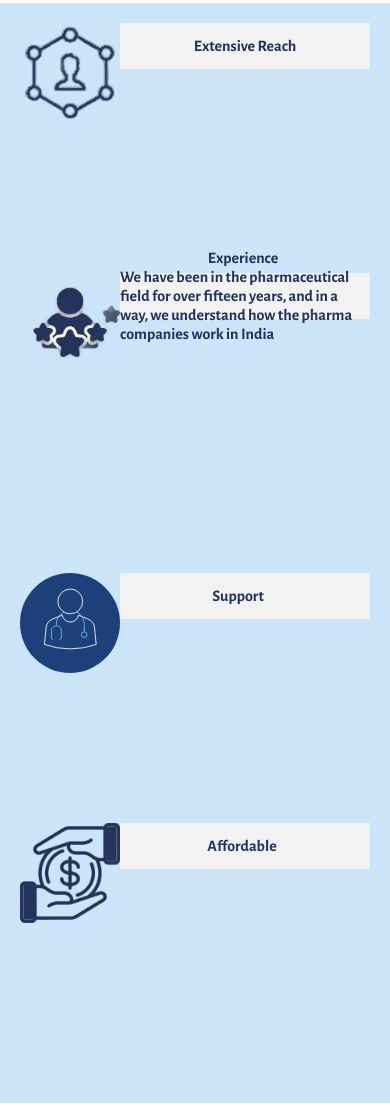
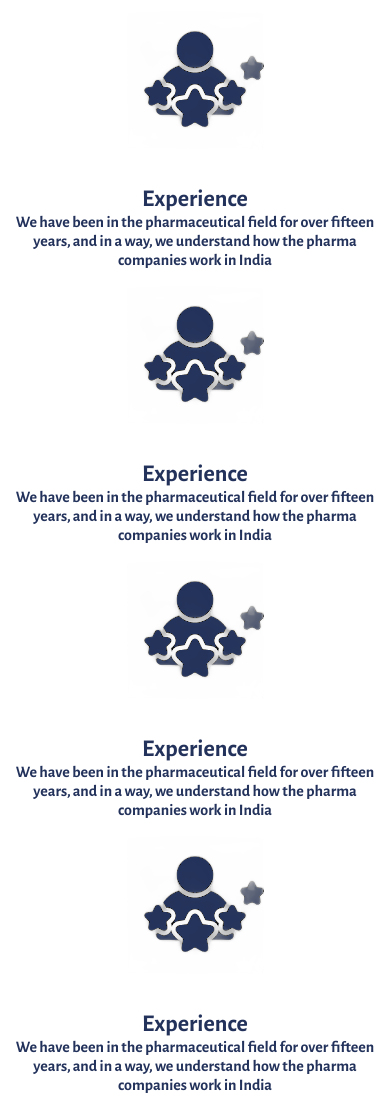
Before and after one commit to ManavYagnik/meet-stactic-website, a plain HTML site: page html/index.html in a window 390 px wide. Shown: the part 987-2093 px from the top of the page. Drawn offline with Linux system fonts and the light colour scheme.

Commit message:
some changes

```diff
--- a/html/css/bg-corousel.css
+++ b/html/css/bg-corousel.css
@@ -188,7 +188,7 @@
 
     }
     .cb-slideshow li div {
-        top: 100px;
+        top: 150px;
     }
     .hero{
         height: 60vh;
--- a/html/index.css
+++ b/html/index.css
@@ -387,15 +387,34 @@ footer{
 
 }
 
+.cr1{
+  height: 175px;
+  width: 100%;
+  display: flex;
+
+  flex-direction: row;
+
+  justify-content: space-around;
+}
+.cr1-heading{
+  display: flex;
+  flex-direction: column;
+  align-items: center;
+  margin-top: 20px;
+
+
+
+
+}
 
 .row2{
 
-    height: 400px;
+    height: 800px;
     width: 100%;
     display: flex;
     justify-content: space-evenly;
     align-items: center;
-    flex-direction: row;
+    flex-direction: column;
 }
 
 .section-1{
@@ -546,6 +565,36 @@ footer{
 
 
 @media only screen and (max-width: 797px){
+
+  .cr1{
+    height: 275px;
+    width: 100%;
+    display: flex;
+
+    flex-direction: column;
+    align-items: center;
+
+
+  }
+  .cr1-heading{
+    display: flex;
+    flex-direction: column;
+    align-items: center;
+
+
+
+
+
+  }
+
+  .cr1-text{
+    text-align: center;
+  }
+
+
+
+
+
     .blank-space{
         height: 420px;
 
@@ -568,7 +617,7 @@ footer{
     .row2{
         display: flex;
         flex-direction: column;
-        height: 500px;
+        height: 1200px;
         align-items: right;
         width: 100%;
 
--- a/html/index.html
+++ b/html/index.html
@@ -211,46 +211,47 @@
   </div>
 
   <div class="help">
-    <div class="section-1 reach">
 
     <div class="row2">
-        <div class="col3"> <img src="./images/corousel1/network.png" width="100px" height="100px" alt="">
-          <div class="class-3-text">Extensive Reach</div>
+      <div class="cr1">
+        <div class="cr1-image"><img src="./images/corousel1/Experience.png"></div>
+        <div class="cr1-heading">
+          <h2>Experience</h2>
+          <div class="cr1-text">We have been in the pharmaceutical field for over fifteen years, and in a way, we
+            understand how the pharma companies work in India
           </div>
-        <div class="col3"><img src="./images/corousel1/Experience.png" width="100px" height="100px" alt="">
-          <div class="class-3-text" style="padding-right: 4px;">Experience
-            <span class="g">We have been in the pharmaceutical field for over fifteen years, and in a way, we understand how the pharma companies work in India
-            </span>
-
-
-          </div>
-
         </div>
       </div>
 
-
+      <div class="cr1">
+        <div class="cr1-image"><img src="./images/corousel1/Experience.png"></div>
+        <div class="cr1-heading">
+          <h2>Experience</h2>
+          <div class="cr1-text">We have been in the pharmaceutical field for over fifteen years, and in a way, we
+            understand how the pharma companies work in India
+          </div>
+        </div>
       </div>
 
-
-    <div class="section-1 reach">
-
-      <div class="row2">
-        <div class="col3"> <img src="./images/corousel1/support.svg" width="100px" height="100px" alt="">
-          <div class="class-3-text" style="padding-right:  14px;">Support</div>
-        </div>
-        <div class="col3"> <img src="./images/corousel1/download.png" alt="" width="100px" height="100px">
-          <div class="class-3-text" style="padding-right:  6px;">Affordable</div>
+      <div class="cr1">
+        <div class="cr1-image"><img src="./images/corousel1/Experience.png"></div>
+        <div class="cr1-heading">
+          <h2>Experience</h2>
+          <div class="cr1-text">We have been in the pharmaceutical field for over fifteen years, and in a way, we
+            understand how the pharma companies work in India
           </div>
         </div>
-      <!-- <div class="row2"><div class="col3"><div class="col3"></div></div></div> -->
+      </div>
 
-
-
-
-
-
-
-
+      <div class="cr1">
+        <div class="cr1-image"><img src="./images/corousel1/Experience.png"></div>
+        <div class="cr1-heading">
+          <h2>Experience</h2>
+          <div class="cr1-text">We have been in the pharmaceutical field for over fifteen years, and in a way, we
+            understand how the pharma companies work in India
+          </div>
+        </div>
+      </div>
 
 
 
@@ -258,7 +259,8 @@
 
     </div>
 
-  </div>
+
+
 
 
 
@@ -281,7 +283,8 @@
 
           <div class="col2-text">
 
-          <p class="quality">At RareBee Lifesciences, maintaining highest levels of quality helps us deliver excellence
+            <p class="quality">At RareBee Lifesciences, maintaining highest levels of quality helps us deliver
+              excellence
               in everything we do reflecting not only in robust growth but also in personal development and enhanced
               management abilities.<br />
 
@@ -349,7 +352,8 @@
           <img class="demo cursor" src="./images/hp1.jpg" style="width:100%" onclick="currentSlide(1)" alt="The Woods">
         </div>
         <div class="column4">
-        <img class="demo cursor" src="./images/hp2.jpg" style="width:100%" onclick="currentSlide(2)" alt="Cinque Terre">
+          <img class="demo cursor" src="./images/hp2.jpg" style="width:100%" onclick="currentSlide(2)"
+            alt="Cinque Terre">
         </div>
         <div class="column4">
           <img class="demo cursor" src="./images/hp3.jpg" style="width:100%" onclick="currentSlide(3)"
@@ -417,8 +421,10 @@
 
 
           <!-- <div>A-301,Ganesh Glory 11,Jagatpur Road,Opp.SG Highway,Ahmedabad - 382470 (Guj.) INDIA</div> -->
-        <div> <i class="fa fa-phone fconfing" style="font-size:18px;color:white"></i><span> +91 9898555847</span></div>
-        <div> <i class="fa fa-phone fconfing" style="font-size:18px;color:white"></i><span> +91 9898525796</span></div>
+          <div> <i class="fa fa-phone fconfing" style="font-size:18px;color:white"></i><span> +91 9898555847</span>
+          </div>
+          <div> <i class="fa fa-phone fconfing" style="font-size:18px;color:white"></i><span> +91 9898525796</span>
+          </div>
         </div>
         <div class="footer-text">rhiqhriq
           <i class="fa fa-map-marker fconfing" aria-hidden="true">9</i>
```
Lines whose indentation alone changed are shown as unchanged.
